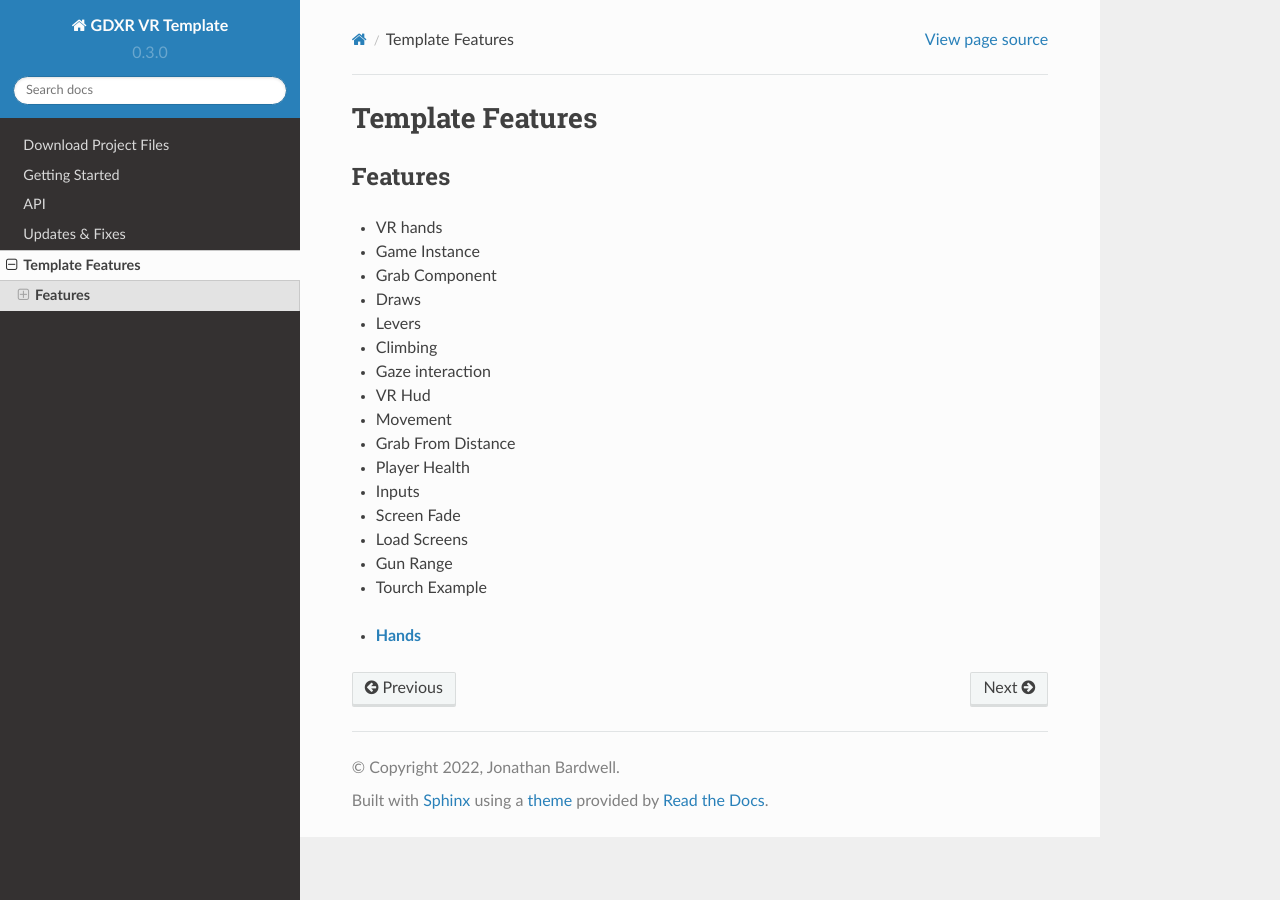
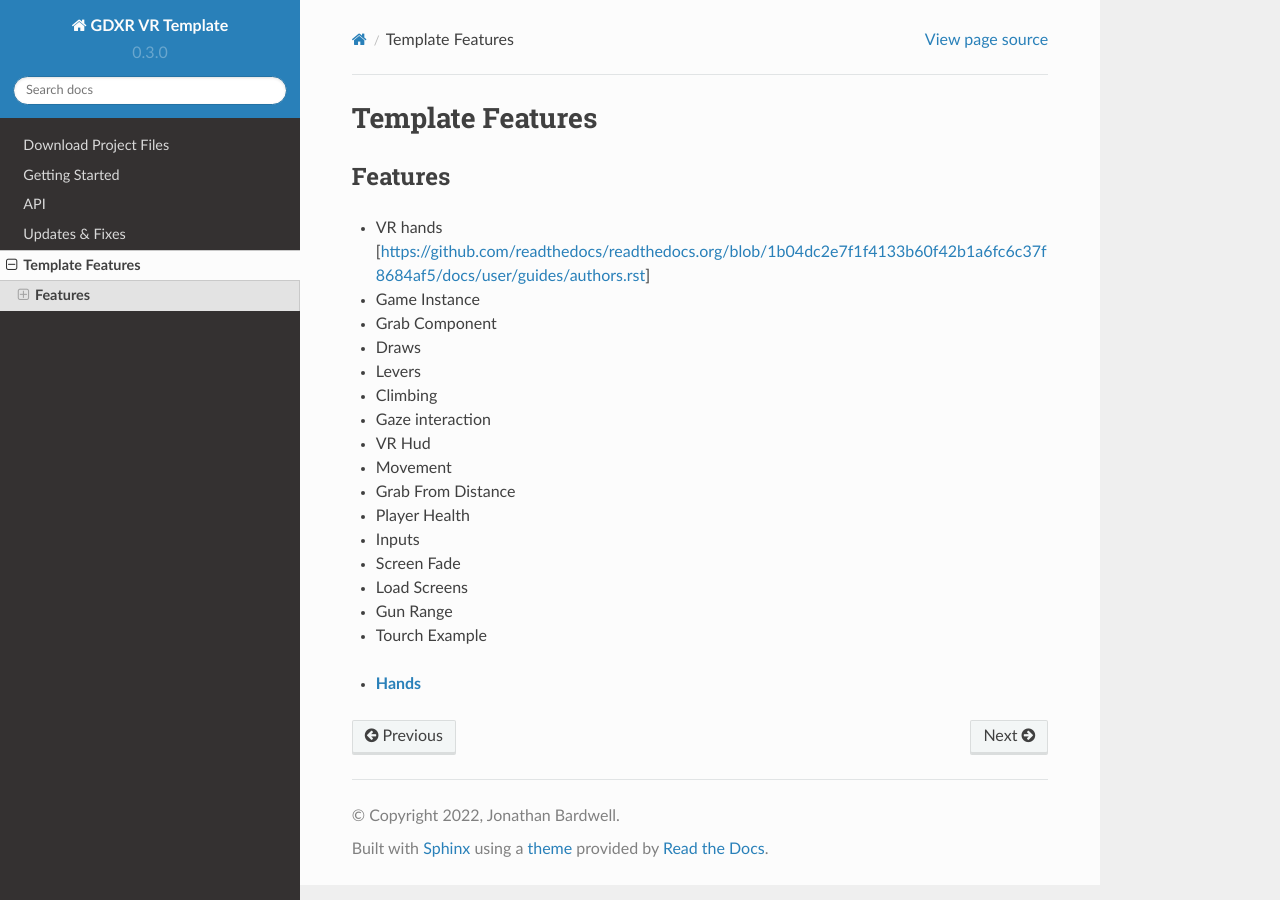
Before and after one commit to jonathan9232/GDXR-VR-Template-Documentation, a Sphinx documentation site: the page built from docs/source/Features.rst, in a window 1280 px wide. Built offline with Sphinx 7.4.7 and the Read the Docs theme 2.0.0, drawn with Linux system fonts in a browser that asks for light colours; some of the changed lines change nothing that is shown.

Commit message:
Update Features.rst

```diff
--- a/docs/source/Features.rst
+++ b/docs/source/Features.rst
@@ -4,7 +4,7 @@
 **Features**
 ------------
 
-- VR hands
+- VR hands [https://github.com/readthedocs/readthedocs.org/blob/1b04dc2e7f1f4133b60f42b1a6fc6c37f8684af5/docs/user/guides/authors.rst]
 - Game Instance
 - Grab Component
 - Draws
```
